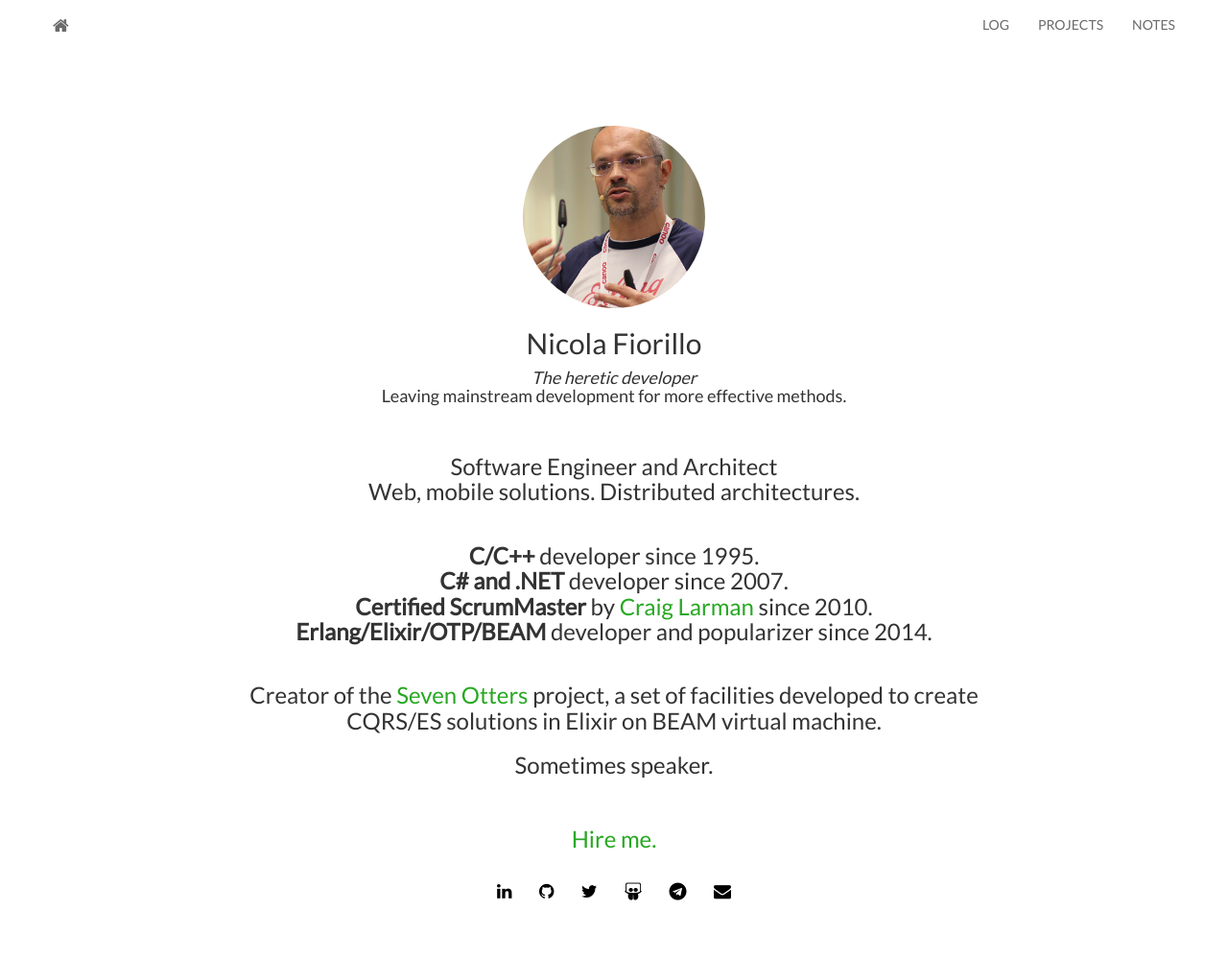
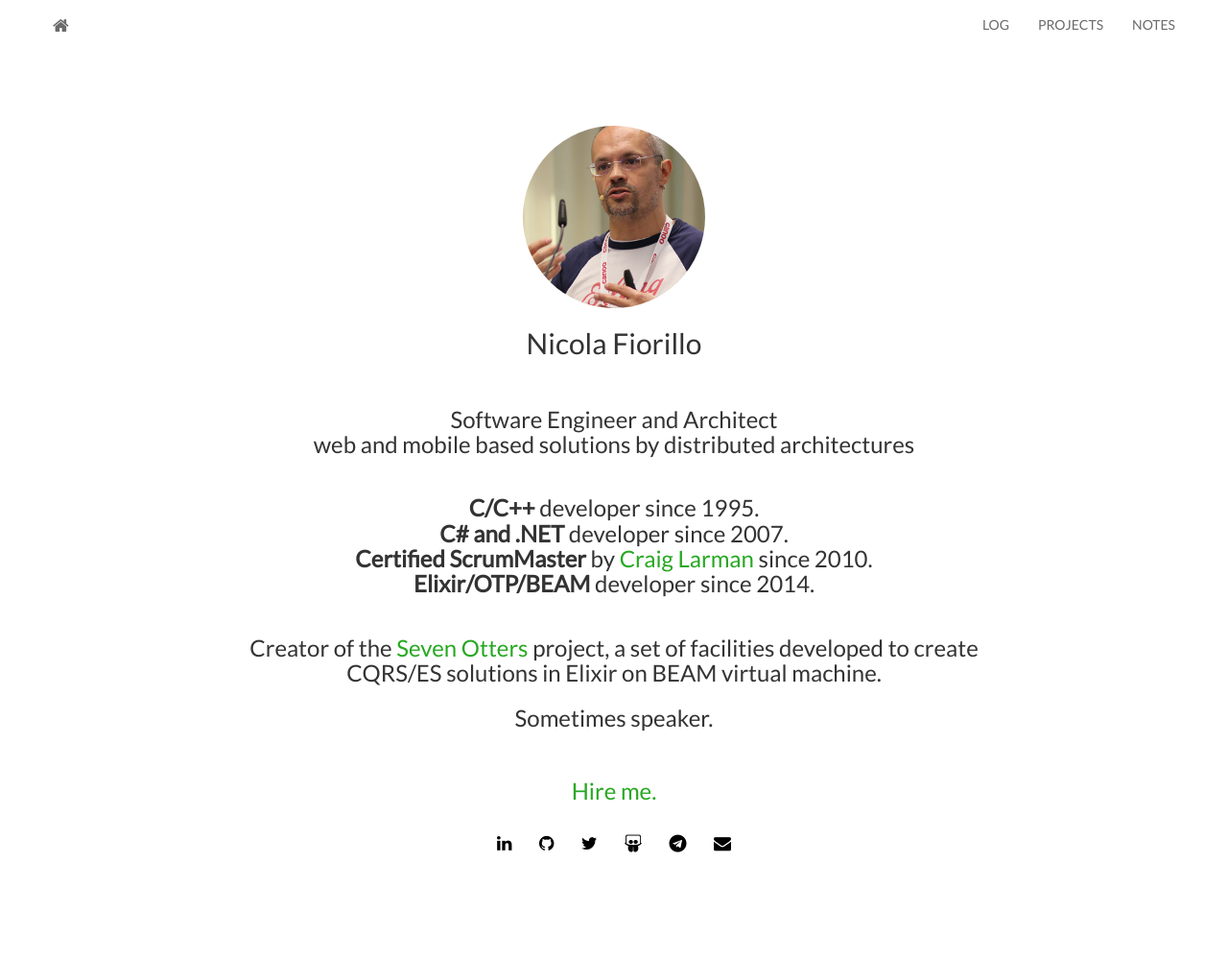
Before and after one commit to nicolafiorillo/nicolafiorillo.github.io, a Jekyll site: the page built from index.html, in a window 1280 px wide. Shown: the whole page at 96% size. Built offline with Jekyll 4.4.1, drawn with Linux system fonts in a browser that asks for light colours; nearby versions of some CDN libraries; the list of posts is cut into pages by our own code; after the commit the page ends 949 px from its top, so only the background shows below that.

Commit message:
Refining.

```diff
--- a/index.html
+++ b/index.html
@@ -9,14 +9,14 @@ layout: home
 	  </div>
 
  		<h2>{{ site.author }}</h2>
- 		<h4><i>The heretic developer</i></br>Leaving mainstream development for more effective methods.</i></h4>
+ 		<!-- <h4><i>The heretic developer</i></br>Leaving mainstream development for more effective methods.</i></h4> -->
 		<br/>
- 		<h3>Software Engineer and Architect</br>Web, mobile solutions. Distributed architectures.</h3>
+ 		<h3>Software Engineer and Architect</br>web and mobile based solutions by distributed architectures</h3>
 		<h3 class="little-cv">
 			<b>C/C++</b> developer since 1995.<br/>
 			<b>C# and .NET</b> developer since 2007.<br/>
 			<b>Certified ScrumMaster</b> by <a href="https://www.craiglarman.com">Craig Larman</a> since 2010.</br>
-			<b>Erlang/Elixir/OTP/BEAM</b> developer and popularizer since 2014.
+			<b>Elixir/OTP/BEAM</b> developer since 2014.
 		</h3>
 		<h3>Creator of the <a href="https://www.sevenotters.org/">Seven Otters</a> project, a set of facilities developed to create</br>CQRS/ES solutions in Elixir on BEAM virtual machine. <!--Founder of the <a href="https://erlangitalia.com/">Erlang Italia</a> project, reference point for enthusiastic BEAM italian developers. --></h3>
   		<h3>Sometimes speaker.</h3>
```
